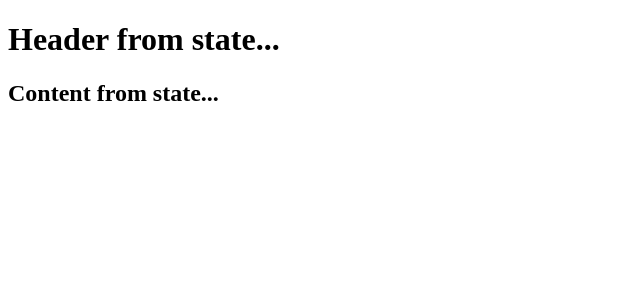
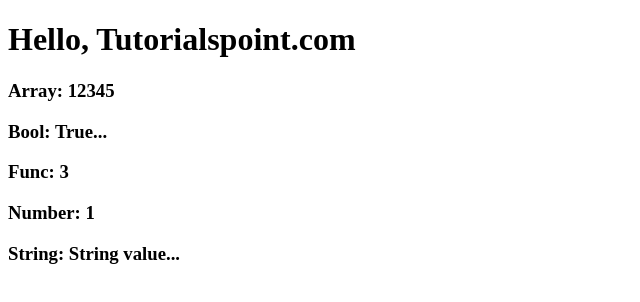
Before and after one commit to gauthamsundaramurthy/reactJS, a React (Create React App) app: page / in a window 1280 px wide. Shown: the top 302 px of the page, without its empty margins (0-640 px from the left). Built offline with nearby package versions, Linux system fonts and the light colour scheme.

Commit message:
Props & props_validation

```diff
--- /dev/null
+++ b/src/Props/Props.js
@@ -0,0 +1,18 @@
+import React from 'react';
+
+class Props extends React.Component {
+   render() {
+      return (
+         <div>
+            <h1>{this.props.headerProp}</h1>
+            <h2>{this.props.contentProp}</h2>
+         </div>
+      );
+   }
+}
+
+Props.defaultProps = {
+   headerProp: "Header from props...",
+   contentProp:"Content from props..."
+}
+export default Props;
--- /dev/null
+++ b/src/Props_validation/Props_validation.js
@@ -0,0 +1,40 @@
+import PropTypes from 'prop-types';
+import React from 'react';
+import ReactDOM from 'react-dom';
+
+class Props_validation extends React.Component {
+   render() {
+      return (
+         <div>
+            <h1> Hello, {this.props.name} </h1>
+            <h3>Array: {this.props.propArray}</h3>
+            <h3>Bool: {this.props.propBool ? "True..." : "False..."}</h3>
+            <h3>Func: {this.props.propFunc(3)}</h3>
+            <h3>Number: {this.props.propNumber}</h3>
+            <h3>String: {this.props.propString}</h3>
+         </div>
+      );
+   }
+}
+
+Props_validation.propTypes = {
+   name: PropTypes.string,
+   propArray: PropTypes.array.isRequired,
+   propBool: PropTypes.bool.isRequired,
+   propFunc: PropTypes.func,
+   propNumber: PropTypes.number,
+   propString: PropTypes.string,
+};
+
+Props_validation.defaultProps = {
+   name: 'Tutorialspoint.com',
+   propArray: [1, 2, 3, 4, 5],
+   propBool: true,
+   propFunc: function(e) {
+      return e
+   },
+   propNumber: 1,
+   propString: "String value..."
+}
+
+export default Props_validation;
--- /dev/null
+++ b/src/State_Props/State_Props.js
@@ -0,0 +1,38 @@
+import React from 'react';
+
+class State_Props extends React.Component {
+   constructor(props) {
+      super(props);
+      this.state = {
+         header: "Header from props...",
+         content: "Content from props..."
+      }
+   }
+   render() {
+      return (
+         <div>
+            <Header headerProp = {this.state.header}/>
+            <Content contentProp = {this.state.content}/>
+         </div>
+      );
+   }
+}
+class Header extends React.Component {
+   render() {
+      return (
+         <div>
+            <h1>{this.props.headerProp}</h1>
+         </div>
+      );
+   }
+}
+class Content extends React.Component {
+   render() {
+      return (
+         <div>
+            <h2>{this.props.contentProp}</h2>
+         </div>
+      );
+   }
+}
+export default State_Props;
--- a/src/index.js
+++ b/src/index.js
@@ -2,5 +2,8 @@
 import ReactDOM from 'react-dom';
 import App from './componentLifeCycle/ComponentLifeCycle';
 import State from './State/State';
+import Props from './Props/Props'
+import State_Props from './State_Props/State_Props'
+import Props_validation from './Props_validation/Props_validation'
 
-ReactDOM.render(<State />, document.getElementById('root'));
+ReactDOM.render(<Props_validation/>, document.getElementById('root'));
```
